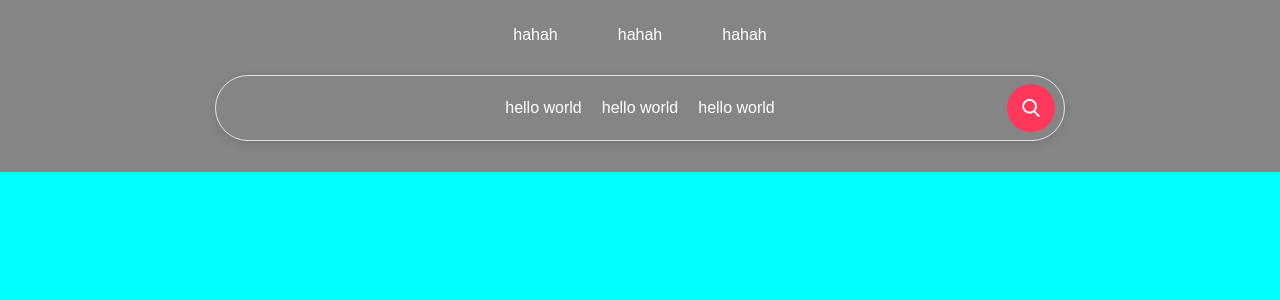
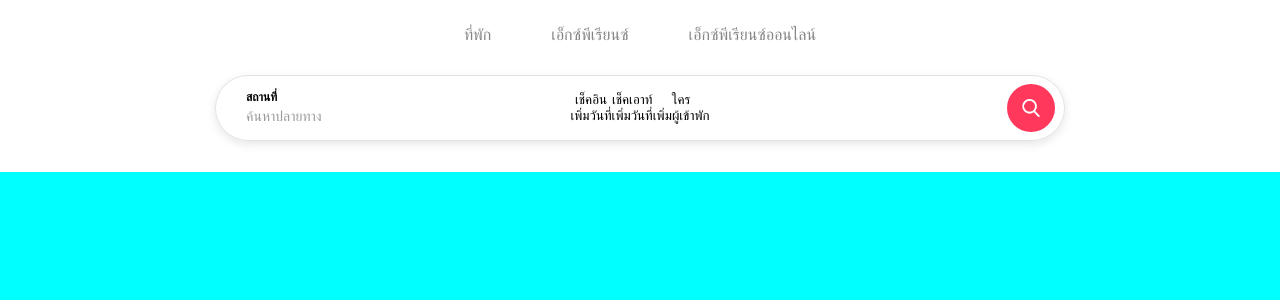
Before and after one commit to pex45210zx/cloneHomepageAirbnb, a React (Vite) app: page / in a window 1280 px wide. Shown: the top 300 px of the page. Built offline with nearby package versions, Linux system fonts and the light colour scheme.

Commit message:
start modify search bar

```diff
--- a/src/components/NavBar.css
+++ b/src/components/NavBar.css
@@ -91,7 +91,7 @@ p.danger {
     height: 268px;
     position: fixed;
     top: -168px;
-    background: #858585;
+    background: #fff;
     transition: all 0.2s linear 0.08s;
     margin: 4.5rem 0px;
 }
@@ -101,7 +101,10 @@ p.danger {
     height: 88px;
 }
 
-.topic {
+/***** Brand CSS *****/
+
+/***** Tablist CSS *****/
+.tablist {
     display: flex;
     justify-content: space-between;
     align-items: center;
@@ -109,19 +112,27 @@ p.danger {
     top: -5px;
     max-width: 850px;
     height: 80px;
-    transition: all 0.2s linear 0.08s; /* Transition for smooth effect */
+    transition: all 0.2s linear 0.08s;
+    /* Transition for smooth effect */
 }
 
-.topic p {
+.tablist-butt {
     padding: 0px 30px;
     transition: all 0.2s linear 0.08s;
 }
 
-.topic.expanded {
+.tablist-butt p {
+    color: #858585;
+    font-size: 16px;
+    font-weight: 300;
+    font-family: inherit;
+}
+
+.tablist.expanded {
     top: -80px;
 }
 
-.topic.expanded p {
+.tablist.expanded .tablist-butt {
     padding: 0px 0px;
 }
 
@@ -154,13 +165,71 @@ p.danger {
     top: -45px;
 }
 
-  .search-bar p {
-    padding: 0 10px;
+.search-bar.expanded .search-lo {
+    display: none;
 }
 
-  .search-bar.expanded p {
+/*** Search-lo ***/
+
+.search-lo {
+    background: transparent;
+    border: 0px solid rgba(194, 194, 194, 0.5);
+    border-radius: 45px;
+    cursor: pointer;
+    width: 284px;
+    height: 66px;
+    left: 0px;
+    position: absolute;
+    overflow: hidden;
+    z-index: 1;
+    padding: 0 20px;
+    margin-right: 10px;
+    transition: all 0.2s linear 0.08s;
+}
+
+.search-lo:hover {
+    background: #e3e3e3;
+}
+
+.search-lo span {
+    font-size: 12px;
+    color: #000;
+    font-weight: bold;
+    position: absolute;
+    padding: 0 10px;
+    left: 20px;
+    top: 15px;
+}
+
+.search-lo.expanded span {
     display: none;
 }
+
+.search-lo p {
+    font-size: 14px;
+    color: #9a9a9a;
+    font-weight: 200;
+    position: absolute;
+    padding: 0 10px;
+    left: 20px;
+    top: 33px;
+}
+
+.search-lo.expanded p {
+    display: none;
+}
+
+.bar-btw {
+    position: absolute;
+    width: 1px;
+    height: 35px;
+    top: 5px;
+    right: -10px;
+    background-color: #b8b8b8;
+    margin: 0 5px;
+}
+
+/*** Search-butt ***/
 
 .search-butt {
     background: #FF385C;
@@ -197,3 +266,7 @@ p.danger {
     width: 12px;
     height: 12px;
 }
+
+/***** Region CSS *****/
+
+/***** User Menu CSS *****/
--- a/src/components/NavBar.jsx
+++ b/src/components/NavBar.jsx
@@ -29,21 +29,51 @@ export const NavBar = () => {
     <div className="con-page">
       <div className={`navbar ${scrolled ? 'expanded' : ''}`}>
         <div className={`navbar-bg ${scrolled ? 'expanded' : ''}`}></div>
-        <form className={`topic ${scrolled ? 'expanded' : ''}`}>
-          <p>hahah</p>
-          <p>hahah</p>
-          <p>hahah</p>
+        <form className={`tablist ${scrolled ? 'expanded' : ''}`}>
+          <button className='tablist-butt'>
+            <p>ที่พัก</p>
+          </button>
+          <button className='tablist-butt'>
+            <p>เอ็กซ์พีเรียนซ์</p>
+          </button>
+          <button className='tablist-butt'>
+            <p>เอ็กซ์พีเรียนซ์ออนไลน์</p>
+          </button>
         </form>
         <div className={`search-bar ${scrolled ? 'expanded' : ''}`}>
+          <button className='search-lo' >
+            <span>
+              สถานที่
+            </span>
             <p>
-            hello world
+              ค้นหาปลายทาง
             </p>
+            <div className="bar-btw"></div>
+          </button>
+          <button className='search-in' >
+            <span>
+              เช็คอิน
+            </span>
             <p>
-            hello world
+              เพิ่มวันที่
             </p>
+          </button>
+          <button className='search-out' >
+            <span>
+              เช็คเอาท์
+            </span>
             <p>
-            hello world
+              เพิ่มวันที่
             </p>
+          </button>
+          <button className='search-who' >
+            <span>
+              ใคร
+            </span>
+            <p>
+              เพิ่มผู้เข้าพัก
+            </p>
+          </button>
           <button className={`search-butt ${scrolled ? 'expanded' : ''}`}>
             <img src={searchScope} alt='search' />
           </button>
```
Lines whose indentation alone changed are shown as unchanged.
